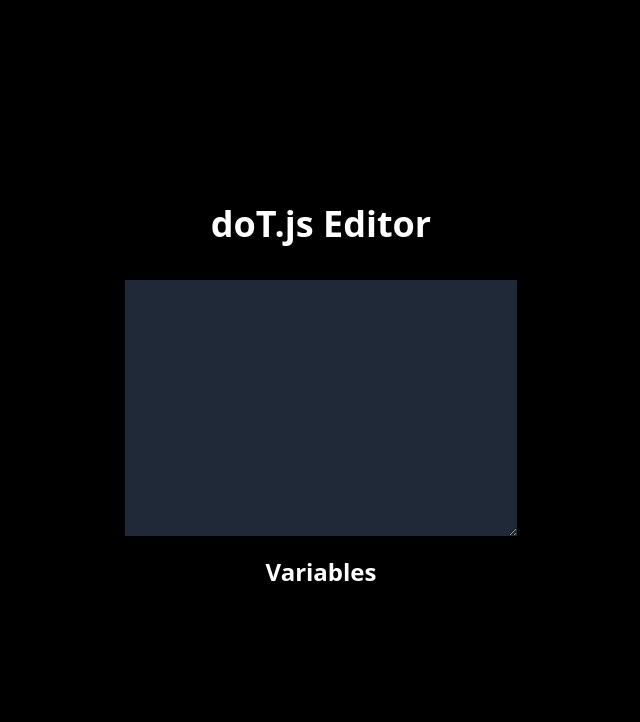
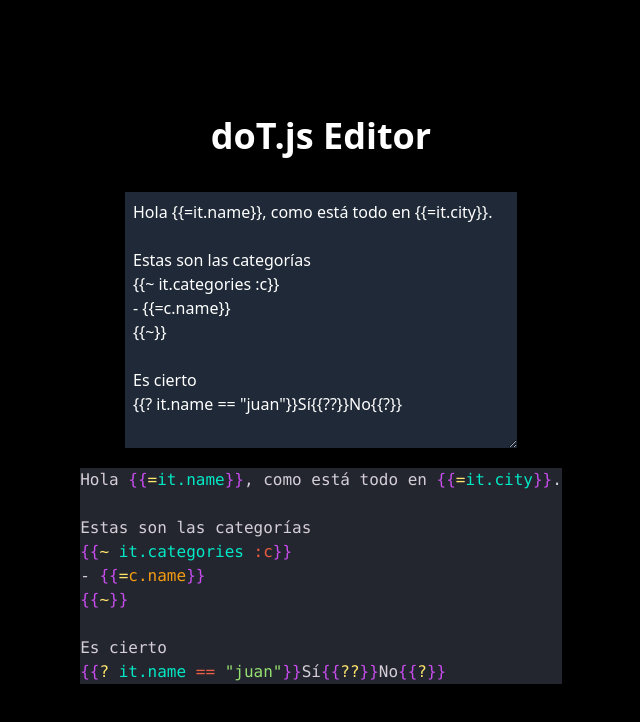
Before and after one commit to Lexuil/dot-editor, a Vue app: page / in a window 1280 px wide. Shown: the top 722 px of the page, without its empty margins (319-959 px from the left). Built offline with nearby package versions, Linux system fonts and the light colour scheme.

Commit message:
Add basic shiki usage

```diff
--- a/src/App.vue
+++ b/src/App.vue
@@ -1,15 +1,43 @@
 <script setup lang="ts">
-import { ref, watch } from 'vue'
+import { onMounted, ref, watch } from 'vue'
+import {
+  type BundledLanguage,
+  type BundledTheme,
+  createHighlighter,
+  type HighlighterGeneric
+} from 'shiki/bundle/web'
+import dotLang from '@/lib/dot.tmLanguage.json'
 
-const editor = ref('')
-const variables = ref<string[]>([])
+const code = ref(`Hola {{=it.name}}, como está todo en {{=it.city}}.
 
-const evaluateRegex = /\{\{([\s\S]+?)\}\}/g
+Estas son las categorías
+{{~ it.categories :c}}
+- {{=c.name}}
+{{~}}
 
-watch(editor, (text) => {
-  variables.value = [
-    ...text.matchAll(evaluateRegex)
-  ].map(match => match[1].slice(4))
+Es cierto
+{{? it.name == "juan"}}Sí{{??}}No{{?}}`)
+const html = ref('')
+const highlighter = ref<HighlighterGeneric<BundledLanguage, BundledTheme> | null>(null)
+
+onMounted(async () => {
+  highlighter.value = await createHighlighter({
+    langs: [dotLang as any],
+    themes: ['andromeeda']
+  })
+
+  html.value = highlighter.value.codeToHtml(code.value, {
+    lang: 'dot',
+    theme: 'andromeeda'
+  })
+})
+
+watch(code, async () => {
+  if (highlighter.value === null) return
+  html.value = highlighter.value.codeToHtml(code.value, {
+    lang: 'dot',
+    theme: 'andromeeda'
+  })
 })
 </script>
 
@@ -21,27 +49,16 @@
 
     <textarea
       id="editor"
-      v-model="editor"
+      v-model="code"
       name="editor"
       cols="39"
       rows="10"
       class="bg-gray-800 text-white p-2 mt-4"
     />
 
-    <div class="flex flex-col gap-2">
-      <h2 class="text-2xl font-bold text-white">
-        Variables
-      </h2>
-
-      <ul class="flex flex-col gap-1">
-        <li
-          v-for="variable in variables"
-          :key="variable"
-          class="text-white"
-        >
-          {{ variable }}
-        </li>
-      </ul>
-    </div>
+    <div
+      class="max-w-3xl"
+      v-html="html"
+    />
   </main>
 </template>
```
